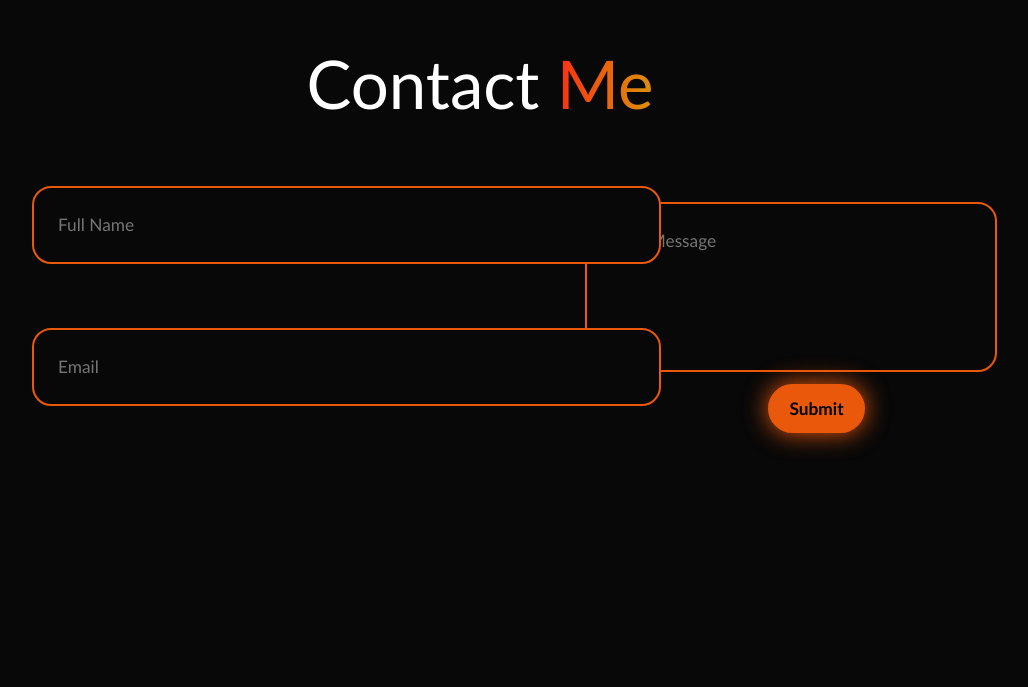
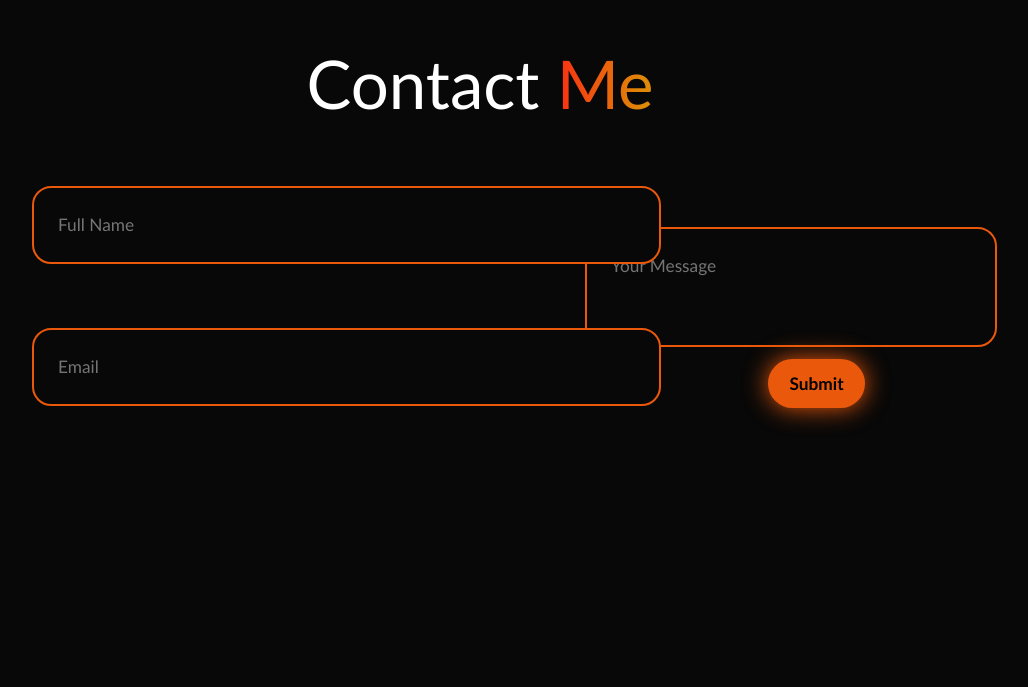
Before and after one commit to FailuRahman/portfolio, a plain HTML site: page index.html in a window 1280 px wide. Shown: the part 6040-6727 px from the top of the page, without its empty margins (160-1188 px from the left). Drawn offline with nearby package versions, Linux system fonts and the light colour scheme.

Commit message:
Update style.css

```diff
--- a/style.css
+++ b/style.css
@@ -398,7 +398,7 @@ section{
 
 }
 .input-group-2 textarea{
-    height:170px ;
+    height:120px ;
 
 }
 .input-group-2 button{
```
